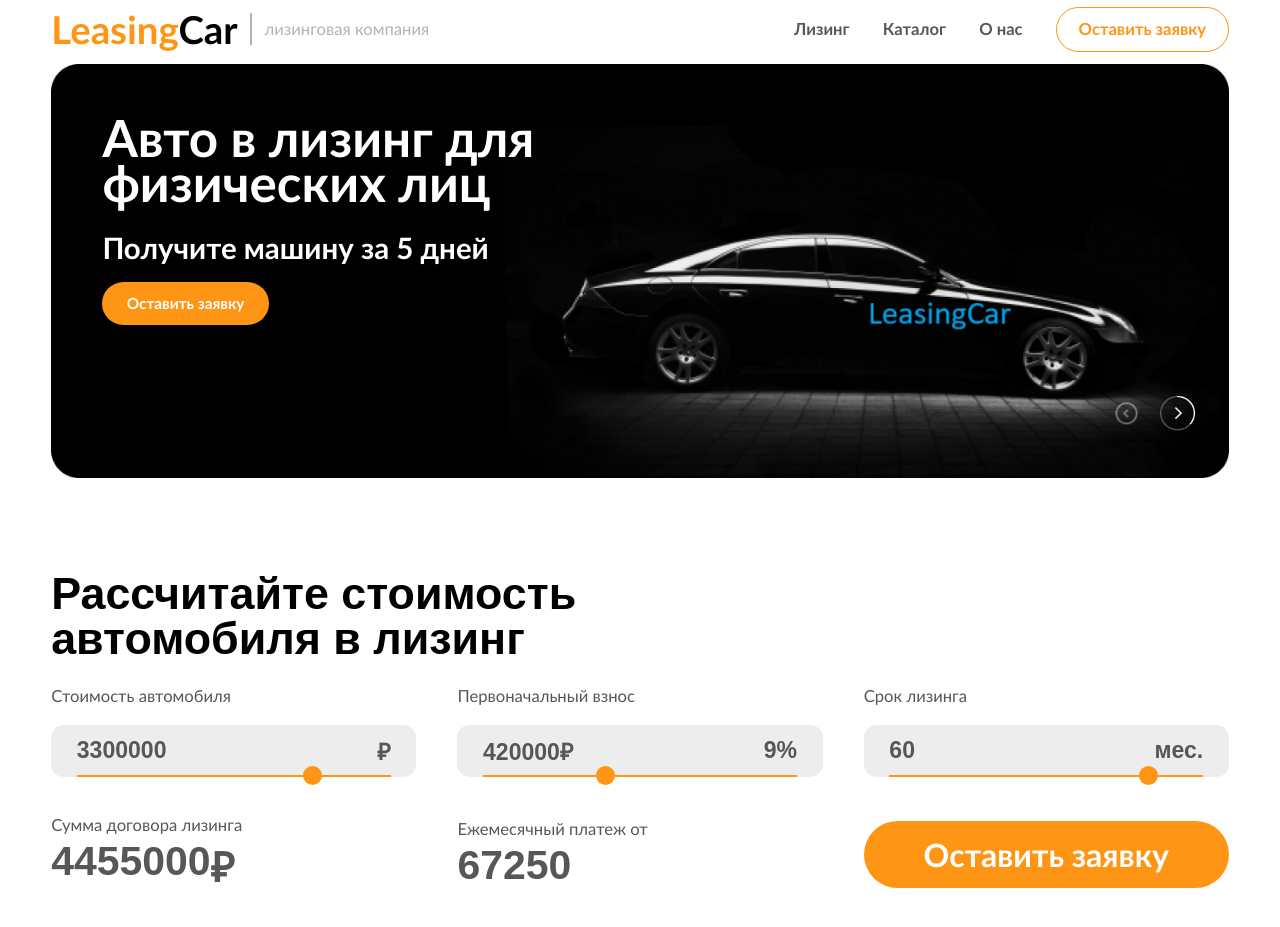
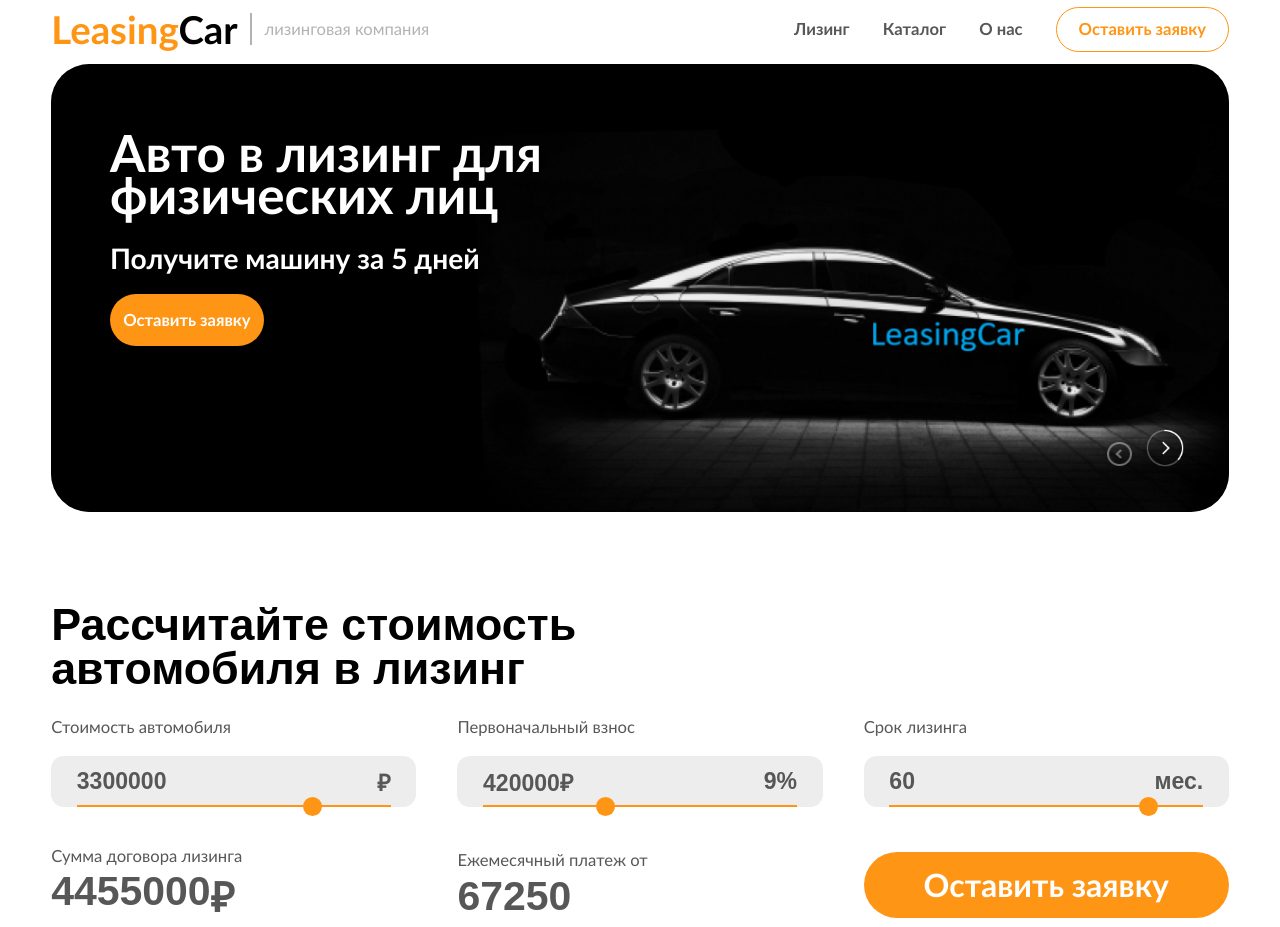
Before and after one commit to SRamzanA/LeasingCar-landing, a plain HTML site: page index.html in a window 1280 px wide. Drawn offline with Linux system fonts and the light colour scheme.

Commit message:
new commit =)

```diff
--- a/css/slider.css
+++ b/css/slider.css
@@ -1,63 +1,95 @@
 
 .slider {
     width: 100%;
+    height: 35vw;
+    background-color: grey;
+    display: flex;
     position: relative;
     margin-top: 4vw;
+    border-radius: 3vw;
+    overflow: hidden;
 }
 
-.slider__bg-img {
+.slider__image {
+    position: absolute;
     width: 100%;
-    top: 0;
-    left: 0;
-    z-index: -1;
+    height: 100%;
 }
 
-.slider__title {
-    position: absolute;
-    color: #fff;
-    font-size: 4vw;
-    top: 4vw;
-    left: 4vw;
-    width: 50%;
-    line-height: 3.5vw;
-    z-index: 20;
+.slider__image > img {
+    height: 100%;
+    width: auto;
+    transform: translateX(-5%);
 }
 
-.slider__subtitle {
-    position: absolute;
-    color: #fff;
-    font-size: 2.3vw;
-    font-weight: 700;
-    top: 13vw;
-    left: 4vw;
+.slider__slide-container {
+    width: 50%;
+    height: 100%;
+    z-index: 15;
+    display: flex;
+    align-items: center;
+    justify-content: center;
 }
 
-.slider__button {
-    position: absolute;
-    top: 17vw;
-    left: 4vw;
-    padding: 1vw 1.9vw;
-    text-decoration: none;
-    background-color: #ff9514;
-    color: #fff;
-    border-radius: 2vw;
-    font-size: 1.2vw;
-    font-weight: 700;
-    transition: 0.4s;
+.slider__slide {
+    width: 80%;
+    height: 70%;
 }
 
+.slider__slide > h1 {
+    font-size: 4vw;
+    line-height: 3.3vw;
+    color: #fff;
+    margin-bottom: 2vw;
+}
+
+.slider__slide > h3 {
+    font-size: 2.2vw;
+    color: #fff;
+    margin-bottom: 1.5vw;
+}
+
+.slider__slide > a {
+    background-color: #ff9514;
+    width: 12vw;
+    height: 4vw;
+    border-radius: 5vw;
+    text-decoration: none;
+    color: #fff;
+    font-size: 1.3vw;
+    display: flex;
+    align-items: center;
+    justify-content: center;
+}
+
+
+.slider__navigation {
+    width: 50%;
+    height: 100%;
+    z-index: 15;
+    display: flex;
+    align-items: flex-end;
+    justify-content: flex-end;
+    position: relative;
+    padding: 3vw;
+}
+
+.slider__button-prev,
 .slider__button-next {
-    width: 6vw;
-    position: absolute;
-    bottom: 1.8vw;
-    right: 1vw;
+    width: 3vw;
+    height: 3vw;
+    overflow: hidden;
+    margin: 0.5vw;
     cursor: pointer;
 }
 
 .slider__button-prev {
-    width: 6vw;
-    position: absolute;
-    bottom: 1.6vw;
-    right: 5vw;
-    cursor: pointer;
+    width: 2vw;
+    height: 2vw;
 }
+
+.slider__button-prev > img,
+.slider__button-next > img {
+    width: 100%;
+    height: 100%;
+}
--- a/index.html
+++ b/index.html
@@ -4,8 +4,8 @@
     <meta charset="UTF-8">
     <meta name="viewport" content="width=device-width, initial-scale=1.0">
     <link rel="stylesheet" href="css/index.css">
+    <link rel="stylesheet" href="css/animation.css">
     <link rel="stylesheet" href="css/slider.css">
-    <link rel="stylesheet" href="css/animation.css">
     <link rel="stylesheet" href="css/popup.css">
     <link rel="stylesheet" href="css/adapt.css">
     <script src="js/popup.js" defer></script>
@@ -58,14 +58,26 @@
                 <a id="popup-button1" class="header__button" href="#"><span>Оставить заявку</span></a>
             </div>
         </div>
+
+
         <div class="slider">
-            <img id="slider-img" class="slider__bg-img" src="slider-img/slide-img1.png" alt="">
-            <h1 class="slider__title">Авто в лизинг для физических лиц</h1>
-            <h2 class="slider__subtitle">Получите машину за 5 дней</h2>
-            <a id="popup-button2" href="#" class="slider__button"><span>Оставить заявку</span></a>
-            <img id="next-slide-button" class="slider__button-prev" src="img/button-prevSlide.png" alt="">
-            <img id="prev-slide-button" class="slider__button-next" src="img/button-nextSlide.png" alt="">
+            <div class="slider__image">
+                <img id="slider-img" src="slider-img/slide-img1.png" alt="">
+            </div>
+            <div class="slider__slide-container">
+                <div class="slider__slide">
+                    <h1>Авто в лизинг для физических лиц</h1>
+                    <h3>Получите машину за 5 дней</h3>
+                    <a id="popup-button2" href="#"><b>Оставить заявку</b></a>
+                </div>
+            </div>
+            <div class="slider__navigation">
+                <div id="prev-slide-button" class="slider__button-prev"><img src="slider-img/button-prevSlide.png" alt=""></div>
+                <div id="next-slide-button" class="slider__button-next"><img src="slider-img/button-nextSlide.png" alt=""></div>
+            </div>
         </div>
+
+
     </div>
 
     <div class="main">
```
Also changed, not shown: img/button-nextSlide.png (deleted), img/button-prevSlide.png (deleted), img/slide-img1.png (deleted), img/slide-img2.png (deleted), img/slide-img3.png (deleted), img/slide-img4.png (deleted), img/slide-img5.png (deleted), img/slide-img6.png (deleted), slider-img/button-nextSlide.png (added), slider-img/button-prevSlide.png (added).
